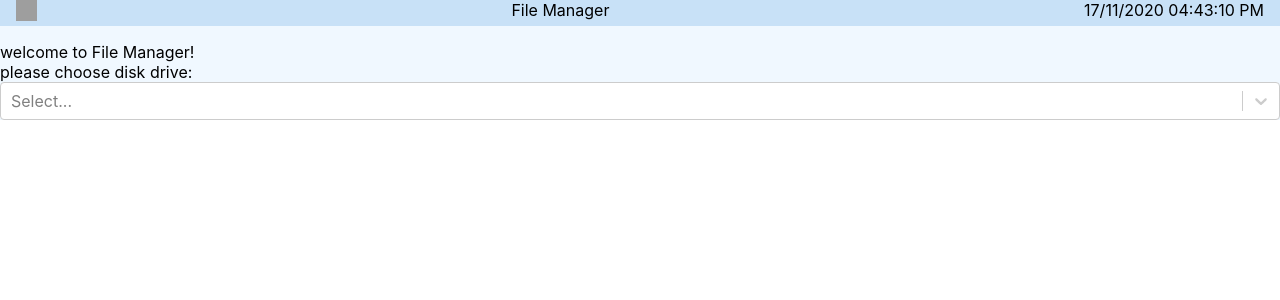
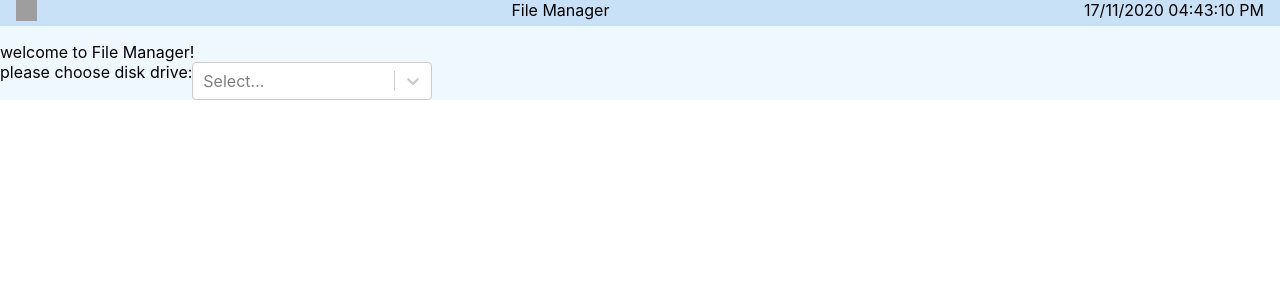
Before and after one commit to dinzone/file-manager, a React (Create React App) app in the folder client/: page / in a window 1280 px wide. Shown: the top 300 px of the page. Built offline with nearby package versions, Linux system fonts and the light colour scheme; grey boxes are pictures that could not be loaded.

Commit message:
add loading and async mechanizem for welcome page

```diff
--- a/client/package.json
+++ b/client/package.json
@@ -15,6 +15,7 @@
     "react-router-dom": "^5.2.0",
     "react-scripts": "4.0.1",
     "react-select": "^3.1.1",
+    "react-spinners": "^0.9.0",
     "styled-components": "^5.2.1",
     "web-vitals": "^0.2.4"
   },
--- a/client/src/components/WelcomePage/WelcomePage.jsx
+++ b/client/src/components/WelcomePage/WelcomePage.jsx
@@ -1,6 +1,17 @@
+import styled from 'styled-components';
 import Select from 'react-select';
+import HashLoader from 'react-spinners/HashLoader';
 
-function WelcomePage({ onDriveSelect }) {
+const StyleSelect = styled(Select)`
+    width: 15em;
+`;
+
+const DivContainer = styled.div`
+    display:flex;
+    flex-direction:row;
+`;
+
+function WelcomePage({ onDriveSelect, loadOptions, options, isLoading }) {
     function handleSelectChange(selectedDrive, { action }) {
         switch (action) {
             case 'select-option':
@@ -12,16 +23,27 @@ function WelcomePage({ onDriveSelect }) {
                 break;
         }
     }
+    function onMenuOpen() {
+        if (!options) {
+            loadOptions();
+        }
+    }
     return (
         <>
             <div>
                 welcome to File Manager!
-        </div>
-            <div>
-                please choose disk drive: <Select
-                    options={[{ value: 'D:', label: 'D' }, { value: 'C:', label: 'C' }]}
-                    onChange={handleSelectChange}></Select>
             </div>
+            <DivContainer>
+                <div>
+                    please choose disk drive:
+                </div>
+                <StyleSelect
+                    options={options}
+                    onChange={handleSelectChange}
+                    onMenuOpen={onMenuOpen}>
+                </StyleSelect>
+                {isLoading && <HashLoader></HashLoader>}
+            </DivContainer>
         </>
     );
 }
--- a/client/src/components/WelcomePage/WelcomePageContainer.jsx
+++ b/client/src/components/WelcomePage/WelcomePageContainer.jsx
@@ -1,17 +1,38 @@
 import WelcomePage from './WelcomePage';
 
 import { useHistory } from "react-router-dom";
+import { useState } from 'react';
 
 const FILE_LIST_ROUTE = '/dirPath';
 
 function WelcomePageContainer() {
     const history = useHistory();
+    let [drives, setDrives] = useState(undefined),
+        [isLoading, setIsLoading] = useState(false);
     function onDriveSelect(selectedDiskDrive) {
         history.push(`${FILE_LIST_ROUTE}/${selectedDiskDrive}`);
     }
+    async function fetchDriver() {
+        setIsLoading(true);
+        setDrives(await getMockDrivers());
+        setIsLoading(false);
+    }
     return (
-        <WelcomePage onDriveSelect={onDriveSelect}></WelcomePage>
+        <WelcomePage
+            onDriveSelect={onDriveSelect}
+            loadOptions={fetchDriver}
+            options={drives}
+            isLoading={isLoading}>
+        </ WelcomePage>
     );
 }
 
+function getMockDrivers() {
+    return new Promise((resolve, reject) => {
+        setTimeout(() => {
+            resolve([{ value: 'D:', label: 'D' }, { value: 'C:', label: 'C' }]);
+        }, 2000);
+    });
+}
+
 export default WelcomePageContainer;
```
Also changed, not shown: 1 other file (tests, documents, lock files or other folders).
